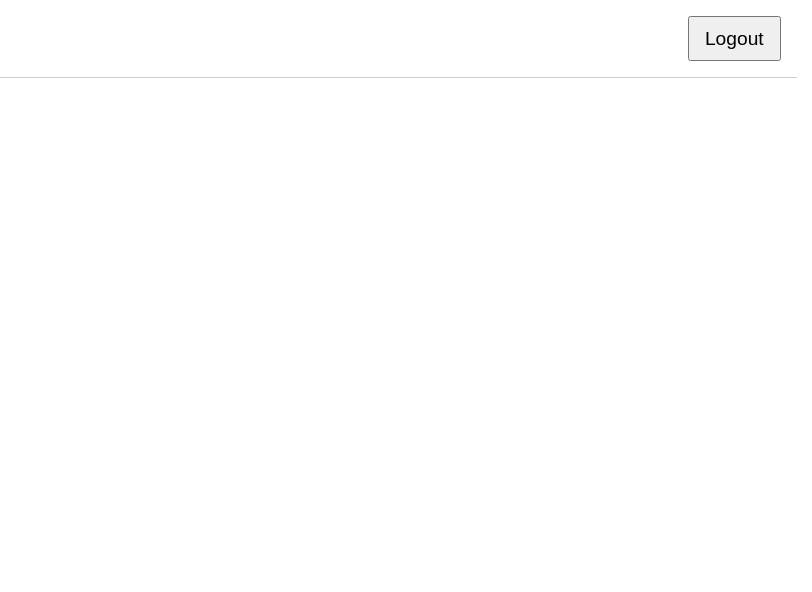
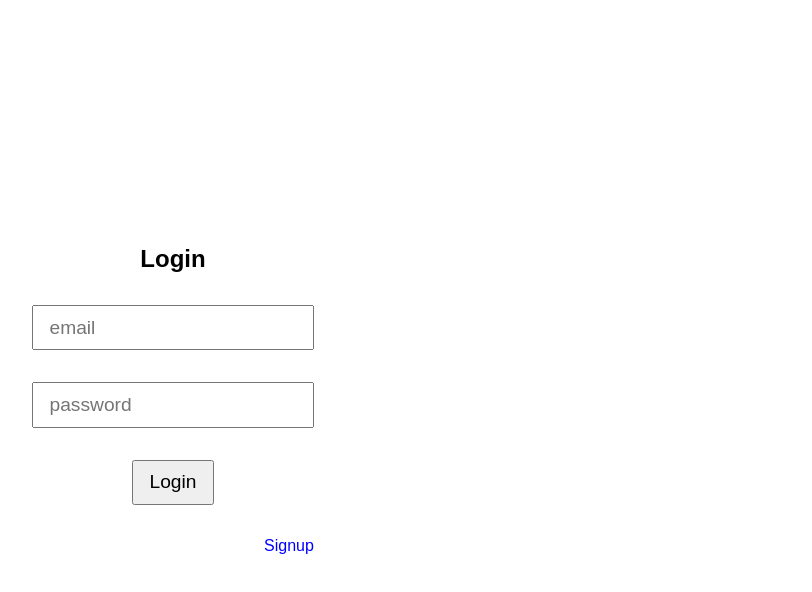
Before and after one commit to ahadsts9901/supabase, a React (Vite) app: page /login in a window 1280 px wide. Before the commit this address led to /. Shown: the top 592 px of the page, without its empty margins (467-1279 px from the left). Built offline with nearby package versions, Linux system fonts and the light colour scheme.

Commit message:
authentication done

```diff
--- a/src/App.tsx
+++ b/src/App.tsx
@@ -13,27 +13,40 @@
 
 const App = () => {
   const [user, set_user] = useState<any>(null)
+  const [loading, set_loading] = useState(false)
 
   useEffect(() => {
-    const user = get_user()
-    set_user(user)
+    get_current_user()
   }, [])
 
+  const get_current_user = async () => {
+    set_loading(true)
+    const user = await get_user()
+    set_loading(false)
+    set_user(user)
+  }
+
   return (
+    <Fragment>
+      {
+        loading ? <div>Loading...</div> :
           <Routes>
             {
               user ?
                 <Fragment>
-            <Route path="/" element={<Home />} />
+                  <Route path="/" element={<Home set_global_user={set_user} />} />
                   <Route path="*" element={<Navigate to="/" replace={true} />} />
                 </Fragment> :
                 <Fragment>
                   <Route path="/signup" element={<Signup />} />
-            <Route path="/login" element={<Login />} />
+                  <Route path="/login" element={<Login set_user={set_user} />} />
                   <Route path="*" element={<Navigate to="/login" replace={true} />} />
                 </Fragment>
             }
           </Routes>
+
+      }
+    </Fragment>
   )
 }
 
--- a/src/pages/Home.tsx
+++ b/src/pages/Home.tsx
@@ -1,23 +1,36 @@
+import "./index.css"
 import { useNavigate } from "react-router-dom"
 import { supabase } from "../config/supabase"
-import "./index.css"
+import { useEffect, useState } from "react"
+import { get_user } from "../App"
 
-const Home = () => {
+const Home = ({ set_global_user }: any) => {
     const navigate = useNavigate()
+    const [user, set_user] = useState<any>(null)
+
+    useEffect(() => {
+        get_current_user()
+    }, [])
+
+    const get_current_user = async () => {
+        const user = await get_user()
+        set_user(user)
+    }
 
     const logout = async () => {
         const { error } = await supabase.auth.signOut()
         if (error) {
             alert(error)
         } else {
-            alert("Logout successfull")
             navigate("/login")
+            set_global_user(null)
         }
     }
 
     return (
         <div className="main">
             <div className="header">
+                <h3>{user?.email}</h3>
                 <button onClick={logout}>Logout</button>
             </div>
         </div>
--- a/src/pages/Login.tsx
+++ b/src/pages/Login.tsx
@@ -3,7 +3,7 @@
 import { supabase } from '../config/supabase'
 import { useNavigate } from "react-router-dom"
 
-const Login = () => {
+const Login = ({ set_user }: any) => {
     const navigate = useNavigate()
     const [email, set_email] = useState("")
     const [password, set_password] = useState("")
@@ -22,7 +22,7 @@
         if (error) {
             alert(error)
         } else if (data) {
-            alert("login successfull")
+            set_user(data)
             navigate("/")
         }
 
--- a/src/pages/index.css
+++ b/src/pages/index.css
@@ -32,7 +32,7 @@
   border-bottom: 1px solid #ccc;
   padding: 0 1em 1em 1em;
   display: flex;
-  justify-content: flex-end;
+  justify-content: space-between;
   align-items: center;
 }
 .main .header button {
--- a/src/pages/index.scss
+++ b/src/pages/index.scss
@@ -35,7 +35,7 @@
         border-bottom: 1px solid #ccc;
         padding: 0 1em 1em 1em;
         display: flex;
-        justify-content: flex-end;
+        justify-content: space-between;
         align-items: center;
 
         button {
```
Also changed, not shown: 1 other file (tests, documents, lock files or other folders). Lines whose indentation alone changed are shown as unchanged.
